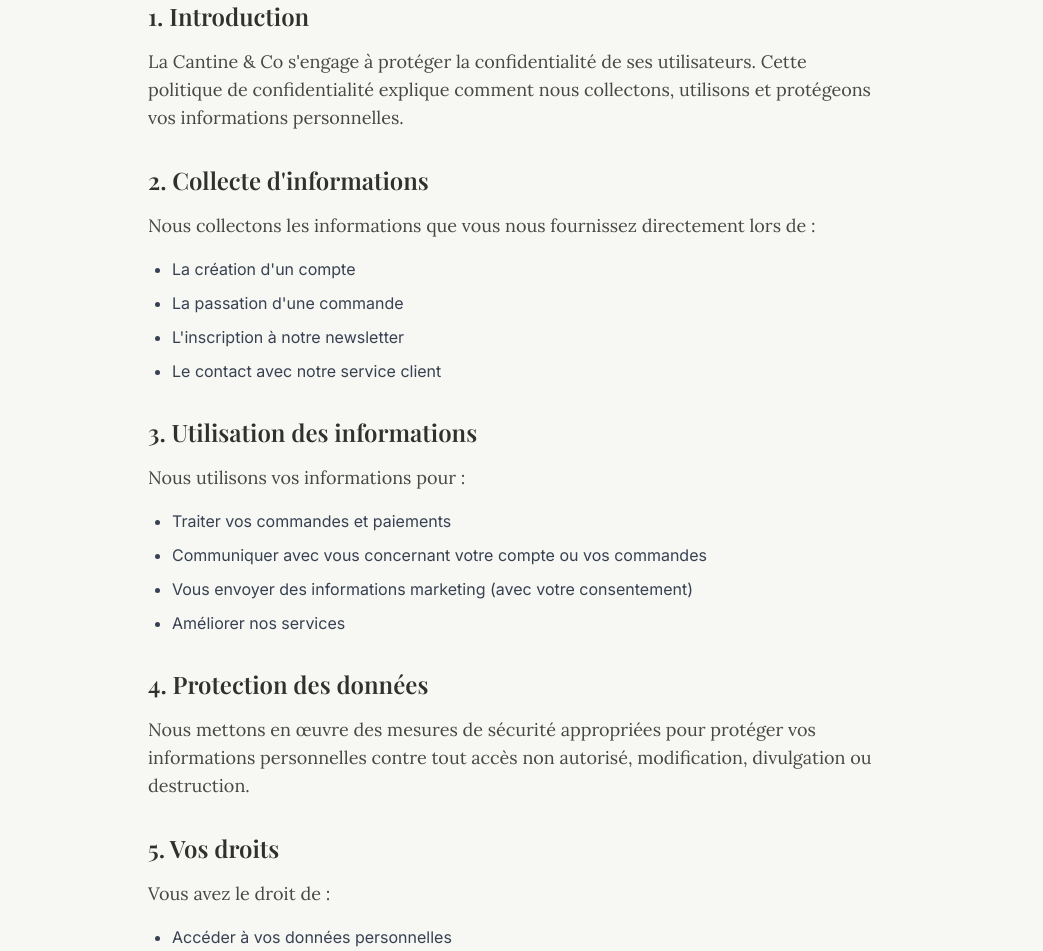
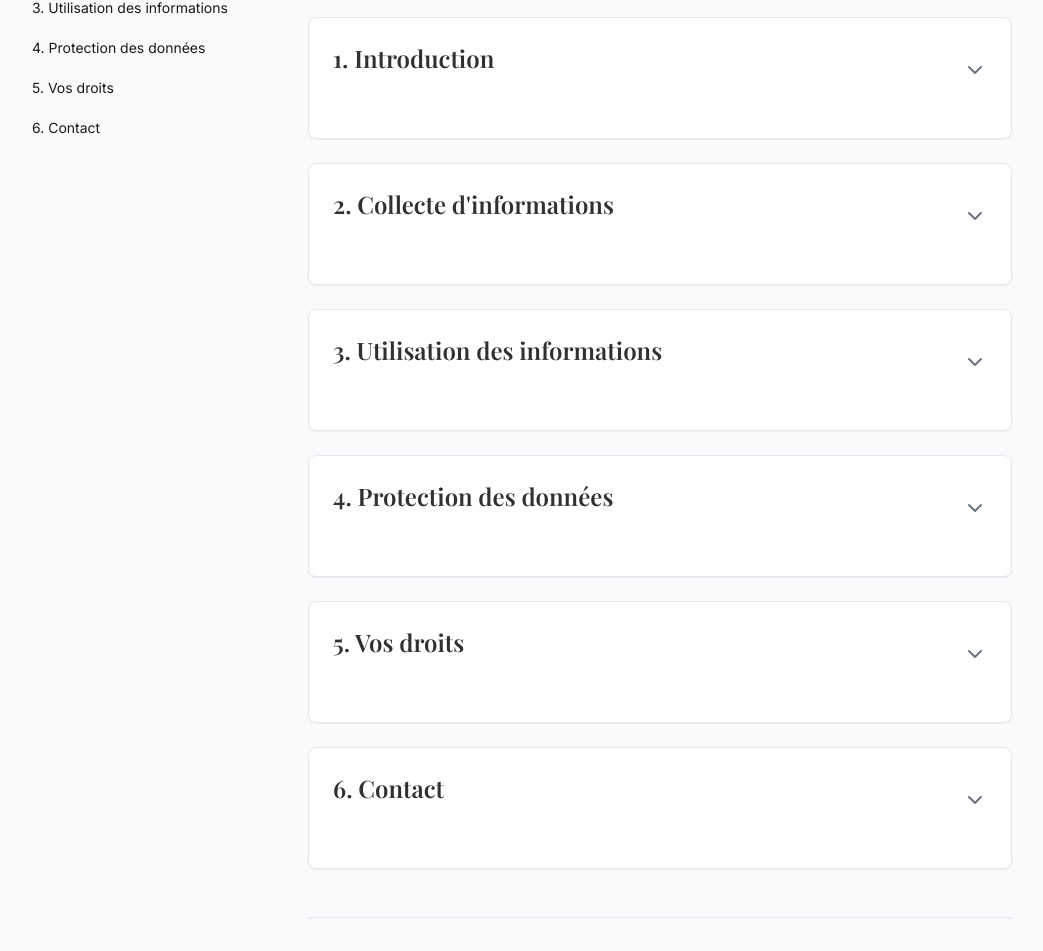
Before and after one commit to versalarchitect/la-cantine-co, a Next.js app: page /privacy-policy in a window 1280 px wide. Shown: the part 218-1169 px from the top of the page, without its empty margins (124-1167 px from the left). Built offline with nearby package versions, Linux system fonts and the light colour scheme; a web font is replaced by a local one.

Commit message:
feat: enhance privacy policy page with interactive elements

```diff
--- a/src/app/privacy-policy/page.tsx
+++ b/src/app/privacy-policy/page.tsx
@@ -1,4 +1,9 @@
-import { Metadata } from "next"
+"use client"
+
+import { useState } from "react"
+import { ChevronDown, ChevronUp } from "lucide-react"
+import { cn } from "@/lib/utils"
+import type { Metadata } from "next"
 
 export const metadata: Metadata = {
   title: "Politique de confidentialité | La Cantine & Co",
@@ -6,78 +11,156 @@
 }
 
 export default function PrivacyPolicyPage() {
+  const [openSection, setOpenSection] = useState<number | null>(null)
+  const [activeSection, setActiveSection] = useState<number>(1)
+
+  const sections = [
+    {
+      id: 1,
+      title: "Introduction",
+      content: "La Cantine & Co s'engage à protéger la confidentialité de ses utilisateurs. Cette politique de confidentialité explique comment nous collectons, utilisons et protégeons vos informations personnelles."
+    },
+    {
+      id: 2,
+      title: "Collecte d'informations",
+      content: "Nous collectons les informations que vous nous fournissez directement lors de :",
+      list: [
+        "La création d'un compte",
+        "La passation d'une commande",
+        "L'inscription à notre newsletter",
+        "Le contact avec notre service client"
+      ]
+    },
+    {
+      id: 3,
+      title: "Utilisation des informations",
+      content: "Nous utilisons vos informations pour :",
+      list: [
+        "Traiter vos commandes et paiements",
+        "Communiquer avec vous concernant votre compte ou vos commandes",
+        "Vous envoyer des informations marketing (avec votre consentement)",
+        "Améliorer nos services"
+      ]
+    },
+    {
+      id: 4,
+      title: "Protection des données",
+      content: "Nous mettons en œuvre des mesures de sécurité appropriées pour protéger vos informations personnelles contre tout accès non autorisé, modification, divulgation ou destruction."
+    },
+    {
+      id: 5,
+      title: "Vos droits",
+      content: "Vous avez le droit de :",
+      list: [
+        "Accéder à vos données personnelles",
+        "Corriger vos données personnelles",
+        "Supprimer vos données personnelles",
+        "Vous opposer au traitement de vos données"
+      ]
+    },
+    {
+      id: 6,
+      title: "Contact",
+      content: "Pour toute question concernant cette politique de confidentialité, veuillez nous contacter au :",
+      contact: "514-609-4050"
+    }
+  ]
+
+  const handleScroll = (id: number) => {
+    setActiveSection(id)
+    const element = document.getElementById(`section-${id}`)
+    if (element) {
+      element.scrollIntoView({ behavior: "smooth" })
+    }
+  }
+
   return (
-    <div className="container max-w-3xl mx-auto px-4 py-16">
-      <h1 className="text-4xl font-bold mb-8 border-b pb-4">Politique de confidentialité</h1>
+    <div className="min-h-screen bg-gray-50">
+      <div className="container max-w-5xl mx-auto px-4 py-16">
+        <h1 className="text-4xl font-bold mb-12 pb-4 border-b-2 border-gray-900">
+          Politique de confidentialité
+        </h1>
 
-      <div className="space-y-8 text-gray-700">
-        <section>
-          <h2 className="text-2xl font-semibold mb-4">1. Introduction</h2>
-          <p className="mb-4">
-            La Cantine & Co s&apos;engage à protéger la confidentialité de ses utilisateurs. Cette politique de confidentialité explique comment nous collectons, utilisons et protégeons vos informations personnelles.
-          </p>
-        </section>
+        {/* Table of Contents - Fixed on larger screens */}
+        <div className="lg:fixed lg:top-32 lg:w-64 mb-8 lg:mb-0">
+          <nav className="space-y-1 text-sm">
+            {sections.map((section) => (
+              <button
+                key={section.id}
+                type="button"
+                onClick={() => handleScroll(section.id)}
+                className={cn(
+                  "block w-full text-left px-3 py-2 rounded transition-colors",
+                  activeSection === section.id
+                    ? "bg-gray-900 text-white"
+                    : "hover:bg-gray-200"
+                )}
+              >
+                {section.id}. {section.title}
+              </button>
+            ))}
+          </nav>
+        </div>
 
-        <section>
-          <h2 className="text-2xl font-semibold mb-4">2. Collecte d&apos;informations</h2>
-          <p className="mb-4">
-            Nous collectons les informations que vous nous fournissez directement lors de :
-          </p>
-          <ul className="list-disc pl-6 space-y-2">
-            <li>La création d&apos;un compte</li>
-            <li>La passation d&apos;une commande</li>
-            <li>L&apos;inscription à notre newsletter</li>
-            <li>Le contact avec notre service client</li>
-          </ul>
-        </section>
+        {/* Main Content */}
+        <div className="lg:ml-72">
+          <div className="space-y-6">
+            {sections.map((section) => (
+              <section
+                key={section.id}
+                id={`section-${section.id}`}
+                className="bg-white p-6 rounded-lg shadow-sm border border-gray-200 hover:border-gray-300 transition-colors"
+              >
+                <button
+                  type="button"
+                  onClick={() => setOpenSection(openSection === section.id ? null : section.id)}
+                  className="w-full flex justify-between items-center"
+                >
+                  <h2 className="text-2xl font-semibold">
+                    {section.id}. {section.title}
+                  </h2>
+                  {openSection === section.id ? (
+                    <ChevronUp className="h-6 w-6 text-gray-500" />
+                  ) : (
+                    <ChevronDown className="h-6 w-6 text-gray-500" />
+                  )}
+                </button>
 
-        <section>
-          <h2 className="text-2xl font-semibold mb-4">3. Utilisation des informations</h2>
-          <p className="mb-4">
-            Nous utilisons vos informations pour :
-          </p>
-          <ul className="list-disc pl-6 space-y-2">
-            <li>Traiter vos commandes et paiements</li>
-            <li>Communiquer avec vous concernant votre compte ou vos commandes</li>
-            <li>Vous envoyer des informations marketing (avec votre consentement)</li>
-            <li>Améliorer nos services</li>
-          </ul>
-        </section>
+                <div
+                  className={cn(
+                    "mt-4 space-y-4 overflow-hidden transition-all duration-200",
+                    openSection === section.id ? "max-h-96" : "max-h-0"
+                  )}
+                >
+                  <p className="text-gray-700">{section.content}</p>
 
-        <section>
-          <h2 className="text-2xl font-semibold mb-4">4. Protection des données</h2>
-          <p className="mb-4">
-            Nous mettons en œuvre des mesures de sécurité appropriées pour protéger vos informations personnelles contre tout accès non autorisé, modification, divulgation ou destruction.
-          </p>
-        </section>
+                  {section.list && (
+                    <ul className="list-disc pl-6 space-y-2 text-gray-700">
+                      {section.list.map((item) => (
+                        <li key={`${section.id}-${item}`} className="hover:text-gray-900">{item}</li>
+                      ))}
+                    </ul>
+                  )}
 
-        <section>
-          <h2 className="text-2xl font-semibold mb-4">5. Vos droits</h2>
-          <p className="mb-4">
-            Vous avez le droit de :
-          </p>
-          <ul className="list-disc pl-6 space-y-2">
-            <li>Accéder à vos données personnelles</li>
-            <li>Corriger vos données personnelles</li>
-            <li>Supprimer vos données personnelles</li>
-            <li>Vous opposer au traitement de vos données</li>
-          </ul>
-        </section>
+                  {section.contact && (
+                    <a
+                      href={`tel:${section.contact}`}
+                      className="inline-block mt-2 text-primary hover:underline"
+                    >
+                      {section.contact}
+                    </a>
+                  )}
+                </div>
+              </section>
+            ))}
+          </div>
 
-        <section>
-          <h2 className="text-2xl font-semibold mb-4">6. Contact</h2>
-          <p className="mb-4">
-            Pour toute question concernant cette politique de confidentialité, veuillez nous contacter à :
-            <br />
-            <a href="tel:514-609-4050" className="text-primary hover:underline">514-609-4050</a>
-          </p>
-        </section>
-
-        <section className="pt-8 border-t">
-          <p className="text-sm text-gray-500">
-            Dernière mise à jour : {new Date().toLocaleDateString()}
-          </p>
-        </section>
+          <div className="mt-12 pt-8 border-t border-gray-200">
+            <p className="text-sm text-gray-500">
+              Dernière mise à jour : {new Date().toLocaleDateString()}
+            </p>
+          </div>
+        </div>
       </div>
     </div>
   )
```
